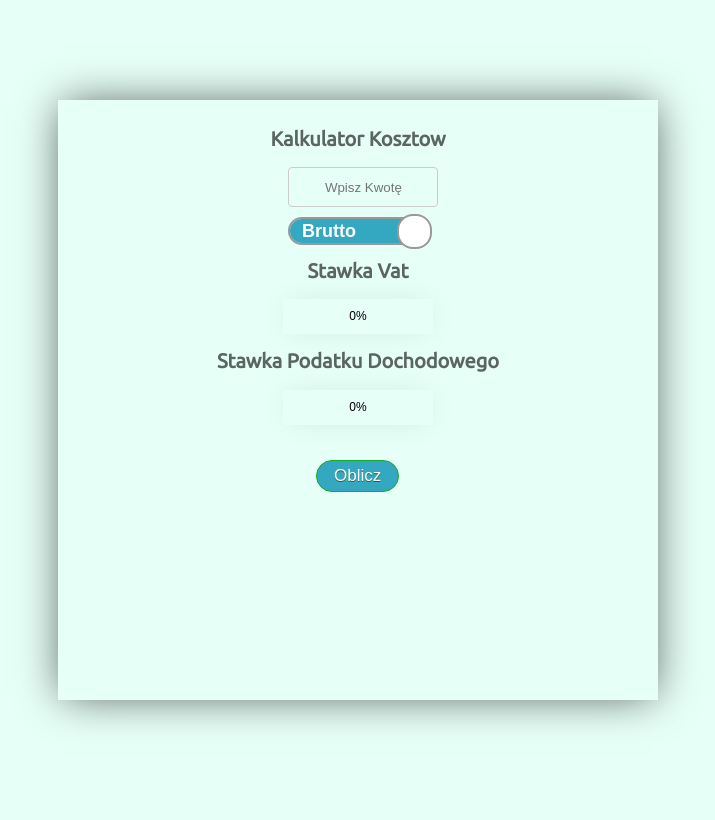
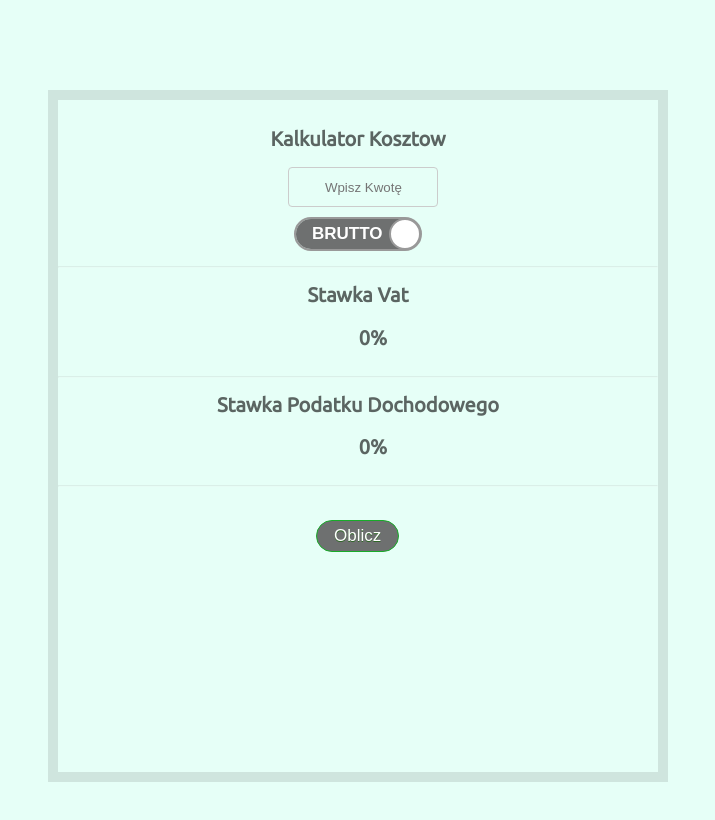
Before and after one commit to nowas89/calculator, a plain HTML site: page index.html in a window 1280 px wide. Shown: the whole page, without its empty margins (282-997 px from the left). Drawn offline with nearby package versions, Linux system fonts and the light colour scheme.

Commit message:
few css changes

```diff
--- a/css.css
+++ b/css.css
@@ -1,5 +1,4 @@
 body {
-
     background: rgb(230, 255, 247);
     font-family: 'Open Sans', sans-serif;
     font-size: 12px;
@@ -7,30 +6,22 @@ body {
     min-height: 600px;
     margin: auto;
     margin-top: 100px;
-    -webkit-box-shadow: 0px 0px 41px -5px rgba(0,0,0,0.67);
--moz-box-shadow: 0px 0px 41px -5px rgba(0,0,0,0.67);
-box-shadow: 0px 0px 41px -5px rgba(0,0,0,0.67);
+    box-shadow: 0 0 0 10px rgba(0, 0, 0, 0.1);
 }
 
 #container {
-
     width: 100%;
     min-height: 400px;
     margin: auto;
 }
 
-
-
-
-
-
 .onoffswitch {
     position: relative;
-    width: 140px;
+    width: 128px;
     -webkit-user-select: none;
     -moz-user-select: none;
     -ms-user-select: none;
-    margin: auto;
+    margin: 0 auto;
 }
 
 .onoffswitch-checkbox {
@@ -42,7 +33,7 @@ box-shadow: 0px 0px 41px -5px rgba(0,0,0,0.67);
     overflow: hidden;
     cursor: pointer;
     border: 2px solid #999999;
-    border-radius: 16px;
+    border-radius: 20px;
 }
 
 .onoffswitch-inner {
@@ -56,10 +47,10 @@ box-shadow: 0px 0px 41px -5px rgba(0,0,0,0.67);
     display: block;
     float: left;
     width: 50%;
-    height: 24px;
+    height: 30px;
     padding: 0;
-    line-height: 24px;
-    font-size: 18px;
+    line-height: 30px;
+    font-size: 17px;
     color: white;
     font-family: Trebuchet, Arial, sans-serif;
     font-weight: bold;
@@ -67,31 +58,31 @@ box-shadow: 0px 0px 41px -5px rgba(0,0,0,0.67);
 }
 
 .onoffswitch-inner:before {
-    content: "Brutto";
-    padding-left: 12px;
-    background-color: #34A7C1;
+    content: "BRUTTO";
+    padding-left: 16px;
+    background-color: #6E7070;
     color: #FFFFFF;
 }
 
 .onoffswitch-inner:after {
-    content: "Netto";
-    padding-right: 12px;
-    background-color: #34A7C1;
-    color: #FFFFFF;
+    content: "NETTO";
+    padding-right: 16px;
+    background-color: #EEEEEE;
+    color: #999999;
     text-align: right;
 }
 
 .onoffswitch-switch {
     display: block;
-    width: 31px;
-    margin: -3.5px;
+    width: 28px;
+    margin: 1px;
     background: #FFFFFF;
     position: absolute;
     top: 0;
     bottom: 0;
-    right: 112px;
+    right: 94px;
     border: 2px solid #999999;
-    border-radius: 16px;
+    border-radius: 20px;
     transition: all 0.3s ease-in 0s;
 }
 
@@ -102,9 +93,9 @@ box-shadow: 0px 0px 41px -5px rgba(0,0,0,0.67);
 .onoffswitch-checkbox:checked+.onoffswitch-label .onoffswitch-switch {
     right: 0px;
 }
-.styled-select{
+
+.styled-select {
     margin: 0 auto;
-
 }
 
 .styled-select select {
@@ -116,23 +107,24 @@ box-shadow: 0px 0px 41px -5px rgba(0,0,0,0.67);
     border: 0;
     border-radius: 0;
     -webkit-appearance: none;
-    width: 150px;
+    width: 90px;
     height: 35px;
-    margin-left: 225px;
-    -webkit-box-shadow: 0px 0px 31px -5px rgba(0,0,0,0.10);
--moz-box-shadow: 0px 0px 31px -5px rgba(0,0,0,0.10);
-box-shadow: 0px 0px 31px -5px rgba(0,0,0,0.10);
+    margin-left: 45%;
 
+
+    font-weight: bold;
+    text-align: center;
+    font-family: 'Ubuntu', sans-serif;
+    font-size: 20px;
+    opacity: 0.6;
+    /*-webkit-box-shadow: 0px 0px 31px -5px rgba(0, 0, 0, 0.10);
+    -moz-box-shadow: 0px 0px 31px -5px rgba(0, 0, 0, 0.10);
+    box-shadow: 0px 0px 31px -5px rgba(0, 0, 0, 0.10);
+    transition: all 0.3s ease-in-out;*/
 }
 
-
-
-
-
-
- .amount{
+.amount {
     margin-left: 38%;
-
 }
 
 input[type=text] {
@@ -160,8 +152,7 @@ input[type=text]:focus {
 input[type=submit] {
     position: relative;
     display: block;
-    background-color: #34A7C1;
-    color: #FFFFFF;
+    background-color: #6E7070;
     -moz-border-radius: 28px;
     -webkit-border-radius: 28px;
     border-radius: 28px;
@@ -175,16 +166,16 @@ input[type=submit] {
     text-shadow: 0px 1px 0px #2f6627;
     margin-left: 258px;
     margin-top: 33px;
+    transition: 0.3s ease-in-out;
 }
 
 input[type=submit]:hover {
-    background-color: #11bde4;
+    transform: scale(1.1);
 }
 
 input[type=submit]:active {
     position: relative;
 }
-
 
 .vatInput {
     margin: auto;
@@ -202,7 +193,6 @@ input[type=submit]:active {
     margin: auto;
     visibility: hidden;
     display: inline;
-
 }
 
 .taxInputvisibility {
@@ -217,42 +207,64 @@ input[type=submit]:active {
 }
 
 #container h2 {
-
     font-family: 'Ubuntu', sans-serif;
     font-size: 20px;
     opacity: 0.6;
     display: block;
     text-align: center;
 }
+
 #container h1 {
     text-align: center;
     font-family: 'Ubuntu', sans-serif;
     font-size: 20px;
     opacity: 0.6;
-
 }
 
 #count-money {
     min-height: 80px;
     width: 600px;
-    font-family: 'Open Sans', sans-serif;
+    font-family: 'Ubuntu', sans-serif;
     font-size: 15px;
     left: 50px;
     margin-left: 60px;
     margin-top: 60px;
     margin-bottom: 60px;
+    padding: 20px;
+}
 
-}
-.hidden{
+.hidden {
     visibility: hidden;
 }
-.visible{
+
+.visible {
     visibility: visible;
-  -webkit-transition-duration: 2s; /* Safari */
-  -webkit-transition-delay: 0.8s; /* Safari */
+    -webkit-transition-duration: 2s;
+    /* Safari */
+    -webkit-transition-delay: 0.8s;
+    /* Safari */
     transition-duration: 2s;
     transition-delay: 0.8s;
 }
-#count-money span{
+
+#count-money span {
     font-weight: bold;
+    text-align: center;
+    font-family: 'Ubuntu', sans-serif;
+    font-size: 20px;
+    opacity: 0.6;
 }
+#count-money div{
+
+
+    font-family: 'Ubuntu', sans-serif;
+    font-size: 13px;
+    opacity: 0.6;
+}
+
+
+hr{
+  margin-top: 15px;
+  margin-bottom: 15px;
+  opacity: 0.15;
+}
--- /dev/null
+++ b/cssSecond.css
@@ -0,0 +1,91 @@
+body{
+  box-sizing: border-box;
+
+  min-height:100vh;
+  display:flex;
+  justify-content: center;
+  align-items: center;
+  text-align: center;
+  font-family: Futura,"Trebuchet MS",Arial,sans-serif
+}
+
+
+
+.onoffswitch {
+    position: relative;
+    width: 140px;
+    -webkit-user-select: none;
+    -moz-user-select: none;
+    -ms-user-select: none;
+    margin: auto;
+  }
+
+.onoffswitch-checkbox {
+    display: none;
+}
+
+.onoffswitch-label {
+    display: block;
+    overflow: hidden;
+    cursor: pointer;
+    border: 2px solid #999999;
+    border-radius: 16px;
+}
+
+.onoffswitch-inner {
+    display: block;
+    width: 200%;
+    margin-left: -100%;
+    transition: margin 0.3s ease-in 0s;
+}
+
+.onoffswitch-inner:before, .onoffswitch-inner:after {
+    display: block;
+    float: left;
+    width: 50%;
+    height: 24px;
+    padding: 0;
+    line-height: 24px;
+    font-size: 18px;
+    color: white;
+    font-family: Trebuchet, Arial, sans-serif;
+    font-weight: bold;
+    box-sizing: border-box;
+}
+
+.onoffswitch-inner:before {
+    content: "Brutto";
+    padding-left: 12px;
+    background-color: #34A7C1;
+    color: #FFFFFF;
+}
+
+.onoffswitch-inner:after {
+    content: "Netto";
+    padding-right: 12px;
+    background-color: #34A7C1;
+    color: #FFFFFF;
+    text-align: right;
+}
+
+.onoffswitch-switch {
+    display: block;
+    width: 31px;
+    margin: -3.5px;
+    background: #FFFFFF;
+    position: absolute;
+    top: 0;
+    bottom: 0;
+    right: 112px;
+    border: 2px solid #999999;
+    border-radius: 16px;
+    transition: all 0.3s ease-in 0s;
+}
+
+.onoffswitch-checkbox:checked+.onoffswitch-label .onoffswitch-inner {
+    margin-left: 0;
+}
+
+.onoffswitch-checkbox:checked+.onoffswitch-label .onoffswitch-switch {
+    right: 0px;
+}
--- a/final.js
+++ b/final.js
@@ -1,3 +1,6 @@
+
+
+
 ////////////////////adding new value to vat ~input ////////////////////////////////////
 document.getElementById('vat').addEventListener('change', function() {
     if (this.value === 'other') {
@@ -59,8 +62,10 @@ document.getElementById("myonoffswitch").addEventListener("change", function() {
 document.getElementById('count').addEventListener('click', function() {
     if (calcState === 'brutto') {
         brutto();
+
     } else {
         netto();
+
     }
 });
 
--- a/index.html
+++ b/index.html
@@ -9,8 +9,6 @@
 
     <link href="https://fonts.googleapis.com/css?family=Open+Sans" rel="stylesheet">
     <link href="https://fonts.googleapis.com/css?family=Ubuntu" rel="stylesheet">
-    <script src="https://ajax.googleapis.com/ajax/libs/jquery/3.1.1/jquery.min.js"></script>
-
     <link rel="stylesheet" href="css.css">
 </head>
 
@@ -32,7 +30,7 @@
                   </label>
 
         </div>
-
+<hr>
         <!-- selected menu-->
 
         <div class="styled-select">
@@ -45,6 +43,7 @@
         </select>
             <input type="text" class="vatInput" id="vatInputId" placeholder="Vat w %">
         </div>
+        <hr>
         <div class="styled-select">
             <h1>Stawka Podatku Dochodowego</h1>
             <select id="tax">
@@ -55,9 +54,9 @@
                   <option value="other">Add another TAX value..</option>
               </select>
             <input type="text" class="taxInput" id="taxInputId" placeholder="Wprowadz wysokość podatku dochodowego w %">
-
+<hr>
             <div id="submitCountButton">
-                <input  type="submit" value="Oblicz" id="count">
+                <input type="submit" value="Oblicz" id="count">
             </div>
 
         </div>
@@ -73,8 +72,11 @@
         <div>Wartość podatku dochodowego: <span id="tax-value"></span> zł</div>
         <div>Całkowity koszt przedsiębiorcy: <span id="total-cost"></span> zł</div>
     </div>
+
+    <!-- Latest compiled and minified JavaScript -->
     <script src="https://ajax.googleapis.com/ajax/libs/jquery/3.1.1/jquery.min.js"></script>
     <script src="final.js"></script>
+
 </body>
 
 </html>
```
Lines whose indentation alone changed are shown as unchanged.
